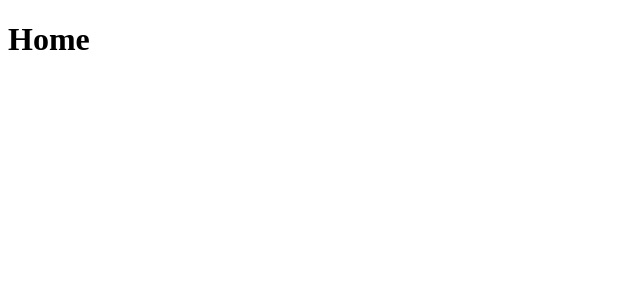
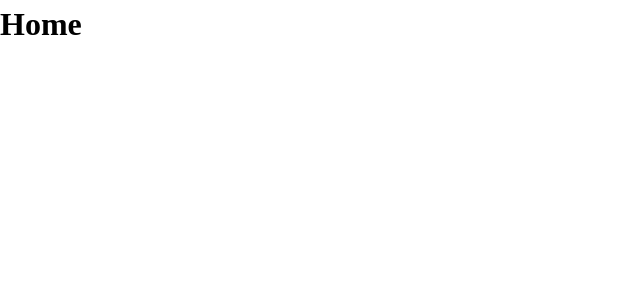
Before and after one commit to rafalstrozyk/mindfulness_client, a React (Create React App) app: page / in a window 1280 px wide. Shown: the top 300 px of the page, without its empty margins (0-640 px from the left). Built offline with nearby package versions, Linux system fonts and the light colour scheme.

Commit message:
create global style with css reset

```diff
--- a/src/App.js
+++ b/src/App.js
@@ -1,9 +1,12 @@
 import React from 'react';
 import { BrowserRouter } from 'react-router-dom';
 import Root from './pages/Root';
+import GlobalStyle from './GlobalStyle';
+
 const App = () => {
   return (
     <BrowserRouter>
+      <GlobalStyle />
       <Root />
     </BrowserRouter>
   );
--- /dev/null
+++ b/src/GlobalStyle.js
@@ -0,0 +1,80 @@
+import { createGlobalStyle } from 'styled-components';
+
+const GlobalStyle = createGlobalStyle`
+/* Box sizing rules */
+*,
+*::before,
+*::after {
+  box-sizing: border-box;
+}
+
+/* Remove default margin */
+body,
+h1,
+h2,
+h3,
+h4,
+p,
+figure,
+blockquote,
+dl,
+dd {
+  margin: 0;
+}
+
+/* Remove list styles on ul, ol elements with a list role, which suggests default styling will be removed */
+ul[role='list'],
+ol[role='list'] {
+  list-style: none;
+}
+
+/* Set core root defaults */
+html:focus-within {
+  scroll-behavior: smooth;
+}
+
+/* Set core body defaults */
+body {
+  min-height: 100vh;
+  text-rendering: optimizeSpeed;
+  line-height: 1.5;
+}
+
+/* A elements that don't have a class get default styles */
+a:not([class]) {
+  text-decoration-skip-ink: auto;
+}
+
+/* Make images easier to work with */
+img,
+picture {
+  max-width: 100%;
+  display: block;
+}
+
+/* Inherit fonts for inputs and buttons */
+input,
+button,
+textarea,
+select {
+  font: inherit;
+}
+
+/* Remove all animations, transitions and smooth scroll for people that prefer not to see them */
+@media (prefers-reduced-motion: reduce) {
+  html:focus-within {
+   scroll-behavior: auto;
+  }
+
+  *,
+  *::before,
+  *::after {
+    animation-duration: 0.01ms !important;
+    animation-iteration-count: 1 !important;
+    transition-duration: 0.01ms !important;
+    scroll-behavior: auto !important;
+  }
+}
+
+`;
+export default GlobalStyle;
```
